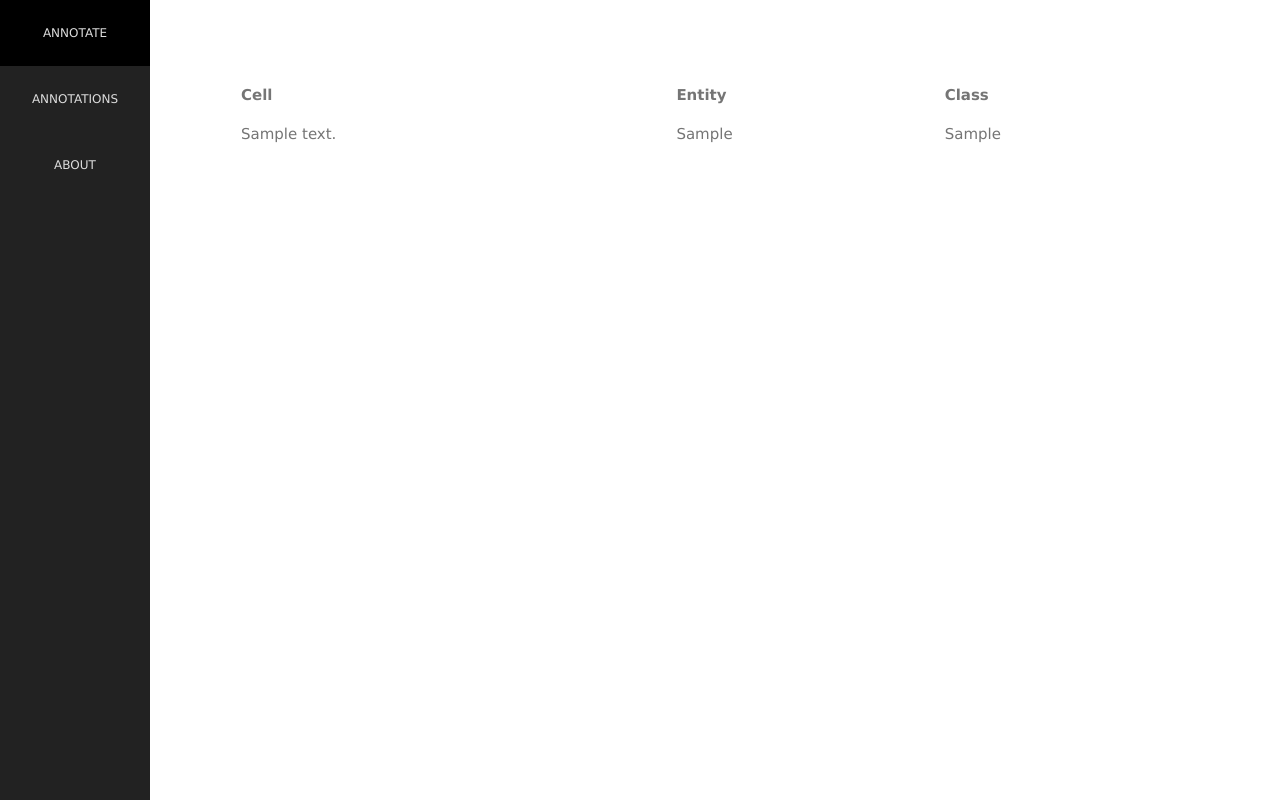
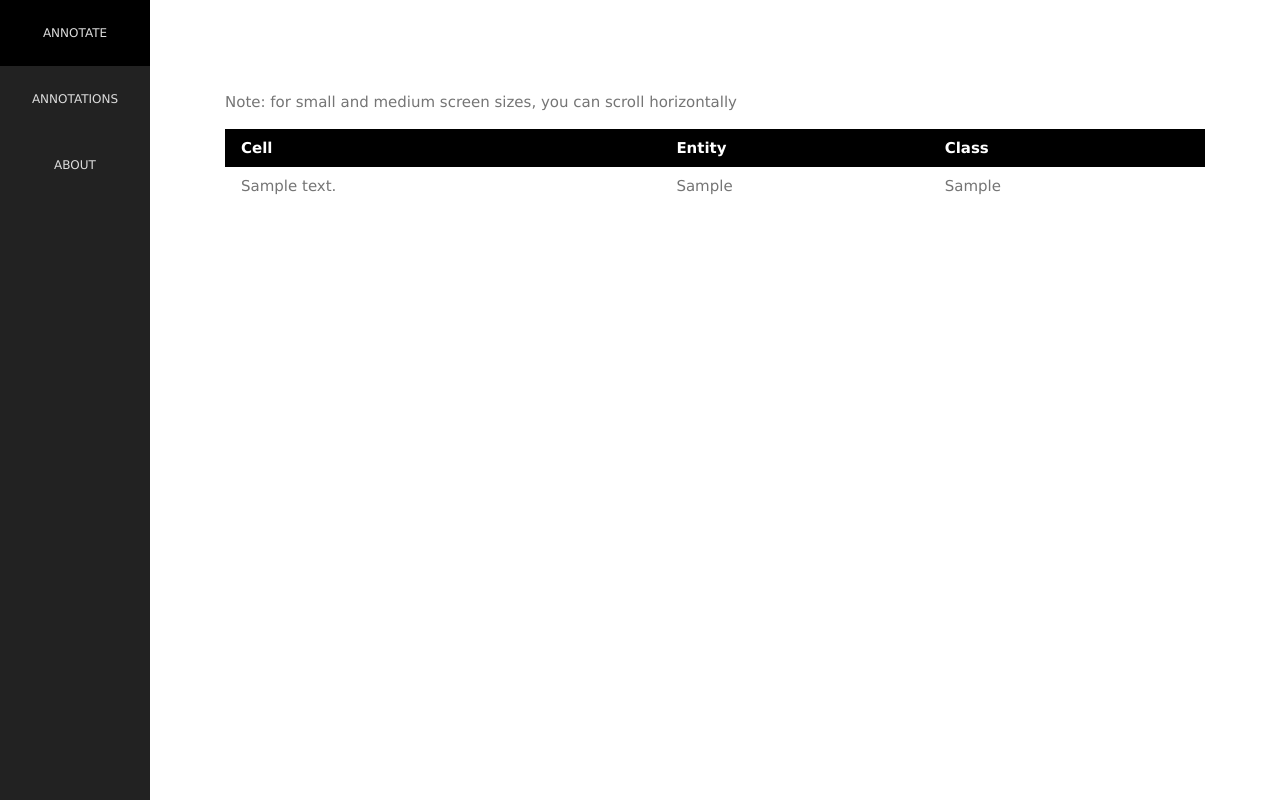
Before and after one commit to oeg-upm/tada-entity, a Django app: page /ent_ann_raw_results?id=1 in a window 1280 px wide. Run offline with Django 3.2, Linux system fonts and the light colour scheme; tables that the repository leaves empty hold one stand-in row (values such as "Sample post"); parts of the project's set-up code (start-up, migrations or seed data) failed here and were passed over; some libraries are stand-ins or nearby versions.

Commit message:
enable horizonal scroll for raw results page

```diff
--- a/tadae/templates/ent_ann_raw_results.html
+++ b/tadae/templates/ent_ann_raw_results.html
@@ -1,8 +1,10 @@
 {%extends "base.html"%}
 {%block content%}
+<p>Note: for small and medium screen sizes, you can scroll horizontally</p>
+<div class="w3-responsive">
     <table class="w3-table w3-striped">
         <thead>
-    <tr>
+        <tr class="w3-black">
             <th>Cell</th>
             <th>Entity</th>
             <th>Class</th>
@@ -23,4 +25,6 @@
         {%endfor%}
         </tbody>
     </table>
+</div>
+
 {%endblock%}
```
Lines whose indentation alone changed are shown as unchanged.
